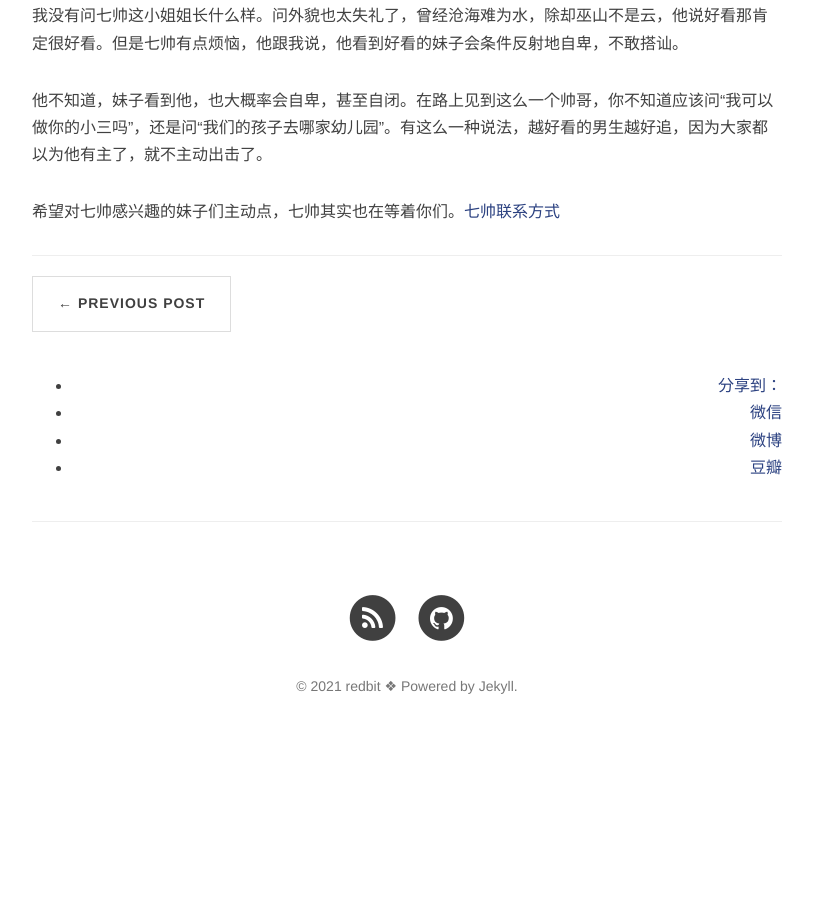
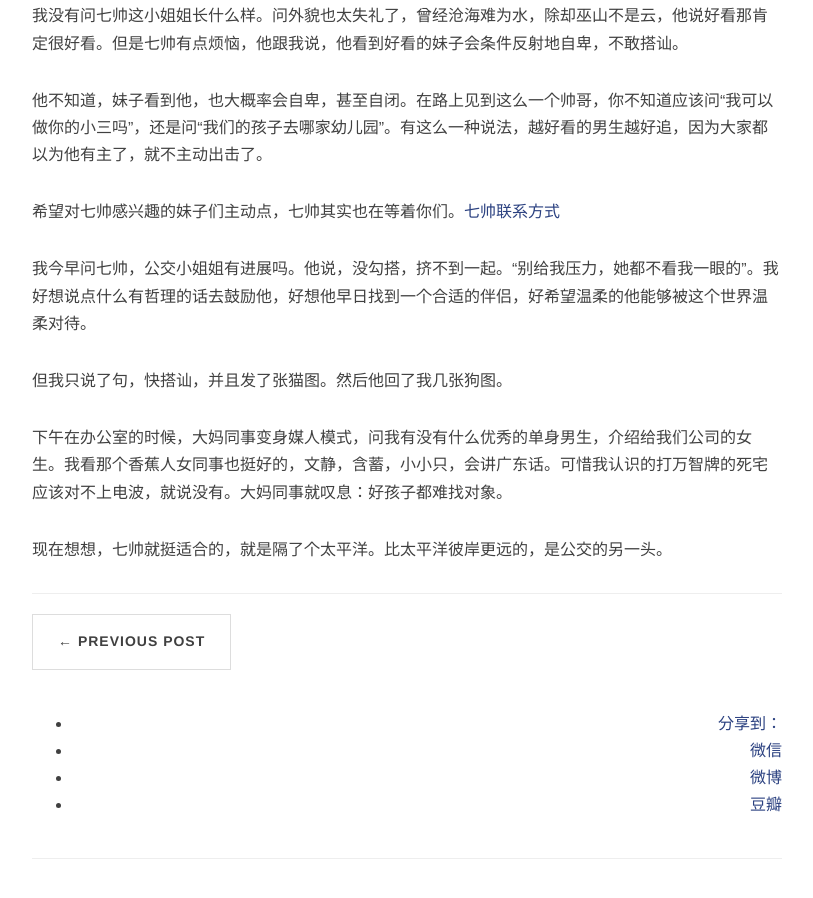
Before and after one commit to redbitBo/redbitBo.github.io, a Jekyll site: the page built from _posts/2021-09-23-Da-Shan.md, in a window 1280 px wide and 900 px high, scrolled down 765 px. Shown: the whole window, without its empty margins (233-1046 px from the left). Built offline with Jekyll 4.4.1, drawn with Linux system fonts in a browser that asks for light colours; nearby versions of some CDN libraries; comment, search, counter and statistics services are not loaded; before the commit the page ends 1529 px from its top, so only the background shows below that.

Commit message:
Update 2021-09-23-Da-Shan.md

```diff
--- a/_posts/2021-09-23-Da-Shan.md
+++ b/_posts/2021-09-23-Da-Shan.md
@@ -11,3 +11,11 @@
 他不知道，妹子看到他，也大概率会自卑，甚至自闭。在路上见到这么一个帅哥，你不知道应该问“我可以做你的小三吗”，还是问“我们的孩子去哪家幼儿园”。有这么一种说法，越好看的男生越好追，因为大家都以为他有主了，就不主动出击了。
 
 希望对七帅感兴趣的妹子们主动点，七帅其实也在等着你们。[七帅联系方式](http://www.primeoj.com/)
+
+我今早问七帅，公交小姐姐有进展吗。他说，没勾搭，挤不到一起。“别给我压力，她都不看我一眼的”。我好想说点什么有哲理的话去鼓励他，好想他早日找到一个合适的伴侣，好希望温柔的他能够被这个世界温柔对待。
+
+但我只说了句，快搭讪，并且发了张猫图。然后他回了我几张狗图。
+
+下午在办公室的时候，大妈同事变身媒人模式，问我有没有什么优秀的单身男生，介绍给我们公司的女生。我看那个香蕉人女同事也挺好的，文静，含蓄，小小只，会讲广东话。可惜我认识的打万智牌的死宅应该对不上电波，就说没有。大妈同事就叹息：好孩子都难找对象。
+
+现在想想，七帅就挺适合的，就是隔了个太平洋。比太平洋彼岸更远的，是公交的另一头。
```
